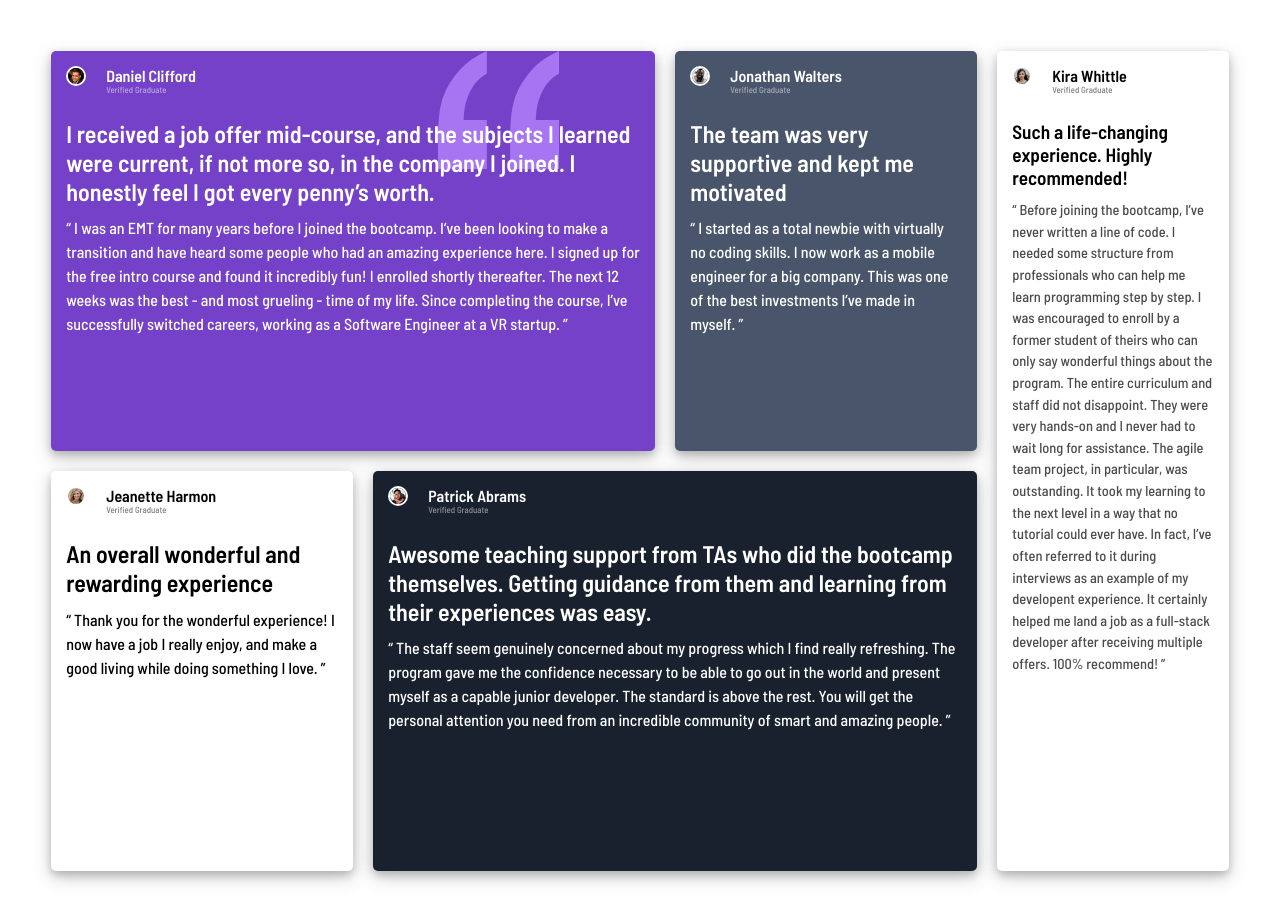
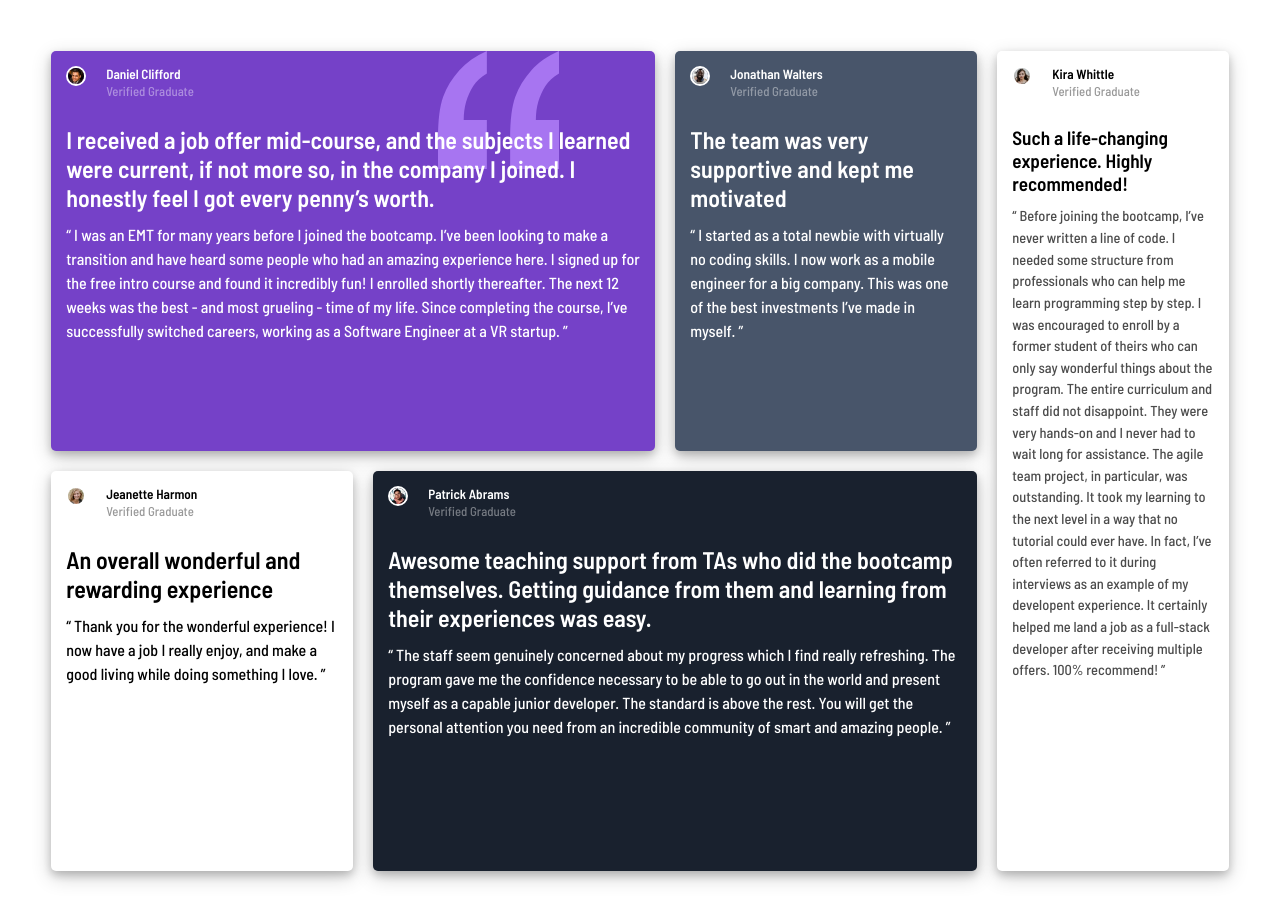
Before and after one commit to ibifaa/Grid-Review, a plain HTML site: page index.html in a window 1280 px wide. Drawn offline with Linux system fonts and the light colour scheme.

Commit message:
update on name

```diff
--- a/index.html
+++ b/index.html
@@ -23,7 +23,7 @@
                             <img src="images/image-daniel.jpg" alt="daniel photo">
                         </div>
                         <div class="details-section">
-                            <h6> Daniel Clifford</h6>
+                            <h5> Daniel Clifford</h5>
                             <p>Verified Graduate</p>
                         </div>
                     </div>
@@ -51,7 +51,7 @@
                             <img src="images/image-jonathan.jpg" alt="jonathan photo">
                         </div>
                         <div class="details-section">
-                            <h6> Jonathan Walters</h6>
+                            <h5> Jonathan Walters</h5>
                             <p>Verified Graduate</p>
                         </div>
                     </div>
@@ -75,7 +75,7 @@
                             <img src="images/image-jeanette.jpg" alt="Jeanette photo">
                         </div>
                         <div class="details-section">
-                            <h6> Jeanette Harmon</h6>
+                            <h5> Jeanette Harmon</h5>
                             <p>Verified Graduate</p>
                         </div>
                     </div>
@@ -99,7 +99,7 @@
                             <img src="images/image-patrick.jpg" alt="patrick photo">
                         </div>
                         <div class="details-section">
-                            <h6> Patrick Abrams</h6>
+                            <h5> Patrick Abrams</h5>
                             <p>Verified Graduate</p>
                         </div>
                     </div>
@@ -136,7 +136,7 @@
                     <img src="images/image-kira.jpg" alt="kira photo">
                 </div>
                 <div class="details-section">
-                    <h6> Kira Whittle</h6>
+                    <h5> Kira Whittle</h5>
                     <p>Verified Graduate</p>
                 </div>
             </div>
--- a/styles.css
+++ b/styles.css
@@ -91,15 +91,7 @@ img{
     gap: 20px;
 }
 
-.title-section h6{
-    line-height: 1.2;
-    font-size: 1rem;
-}
-.title-section p{
-    opacity: 50%;
-    line-height: 1.2;
-    font-size: 0.8rem;
-}
+
 
 
 .subOne-Two{
@@ -206,10 +198,11 @@ img{
 
 
 .details-section h6{
-    font-size: 1rem;
+    font-size: 2rem;
+    line-height: 1.1;
 }
 
 .details-section p{
-    font-size: 0.55rem;
-    line-height: 1.1;
+    font-size: 0.8rem;
+       opacity: 40%;
 }
```
